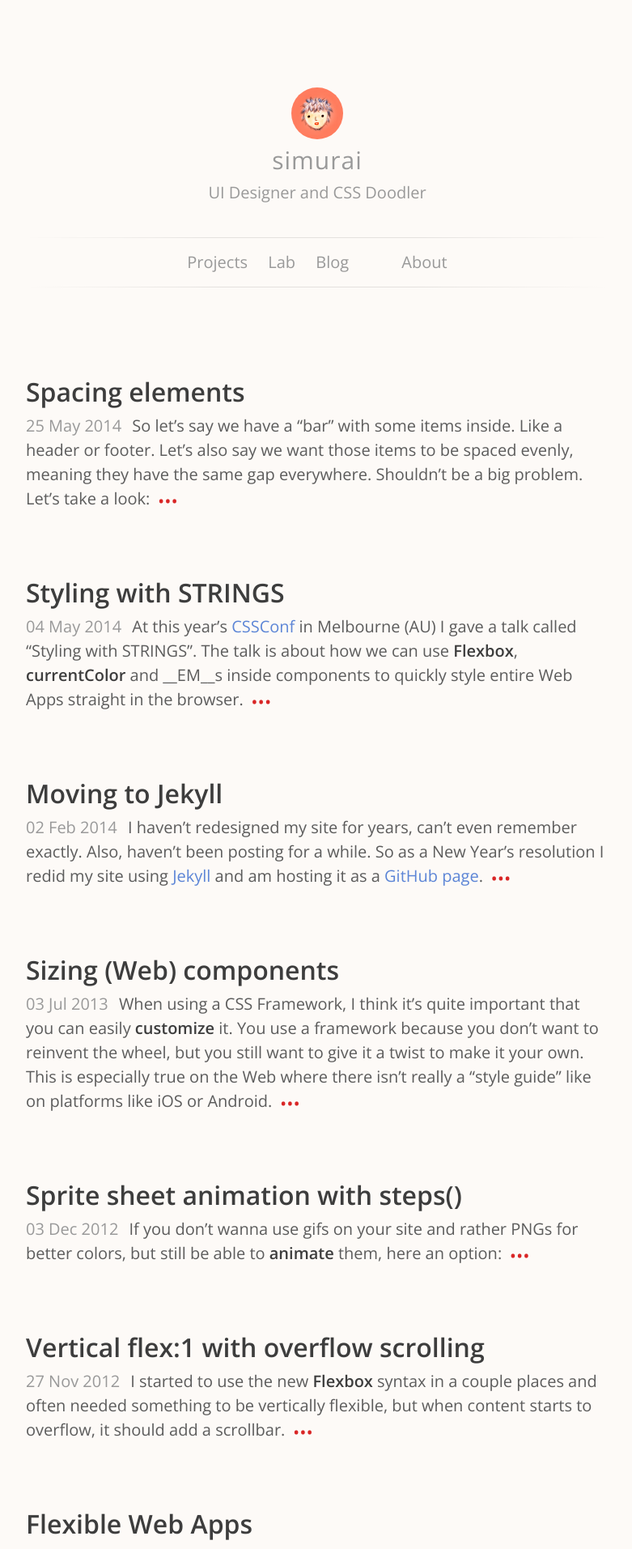
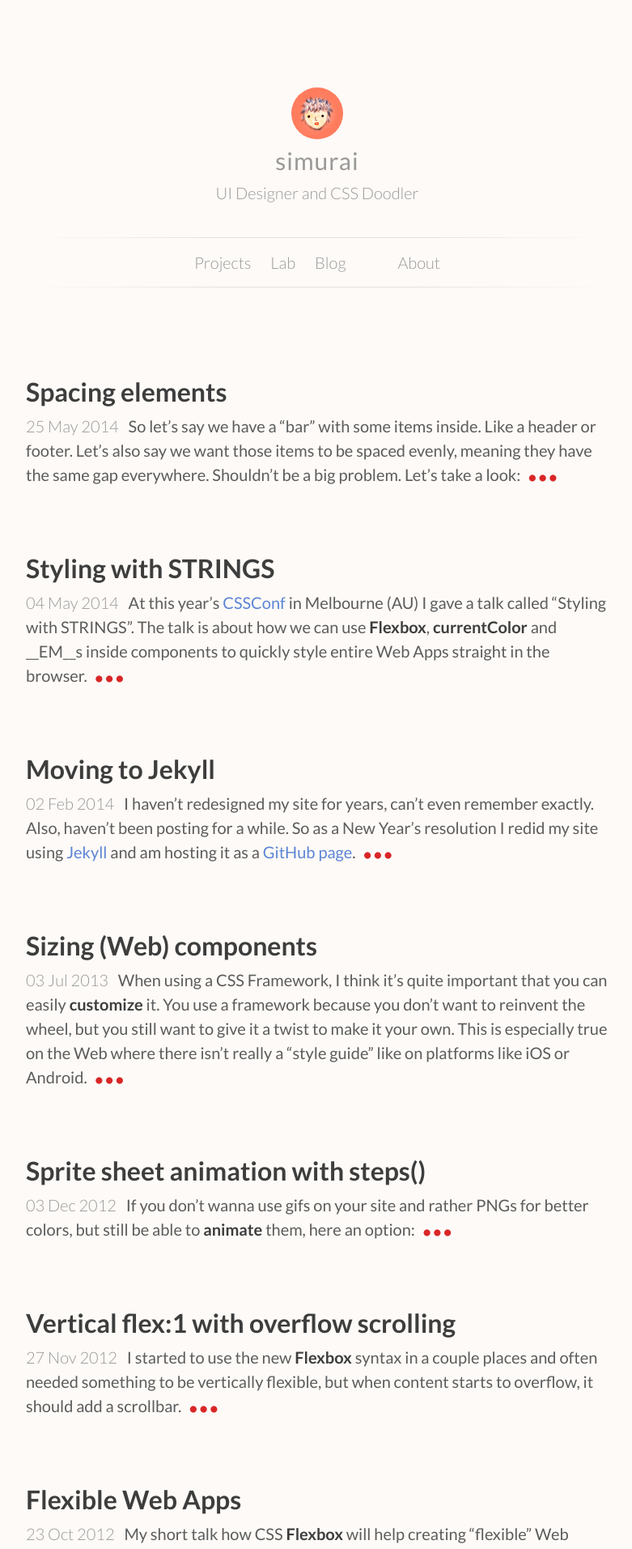
Before and after one commit to simurai/simurai.com, a Jekyll site: the page built from index.html, in a window 1280 px wide. Shown: the top 1913 px of the page at 81% size, without its empty margins (248-1029 px from the left). Built offline with Jekyll 4.4.1, drawn with Linux system fonts in a browser that asks for light colours; Markdown is read by kramdown in place of the engine named in the settings.

Commit message:
Switch font to Lato

```diff
--- a/_includes/head.html
+++ b/_includes/head.html
@@ -8,7 +8,7 @@
 
 	<link rel="shortcut icon" href="img/favicon.ico">
 
-    <link rel="stylesheet" href="http://fonts.googleapis.com/css?family=Open+Sans:300,400,600">
+    <link rel="stylesheet" href="http://fonts.googleapis.com/css?family=Lato:300,400,700">
     <link rel="stylesheet" href="/css/main.css">
 
   </head>
--- a/_sass/global.scss
+++ b/_sass/global.scss
@@ -4,7 +4,7 @@
 html {
     font-size: 16px;
     line-height: 1.5;
-    font-family: 'Open Sans', sans-serif;
+    font-family: 'Lato', sans-serif;
     color: $color;
     background-color: hsl(30, 60%, 98%); /* rgb(253, 250, 247) */
 }
@@ -39,7 +39,7 @@ a:active {
 
 b, strong,
 h1, h2, h3, h4, h5, h6 {
-    font-weight: 600;
+    font-weight: 700;
     color: $color-dark;
 }
 
```
